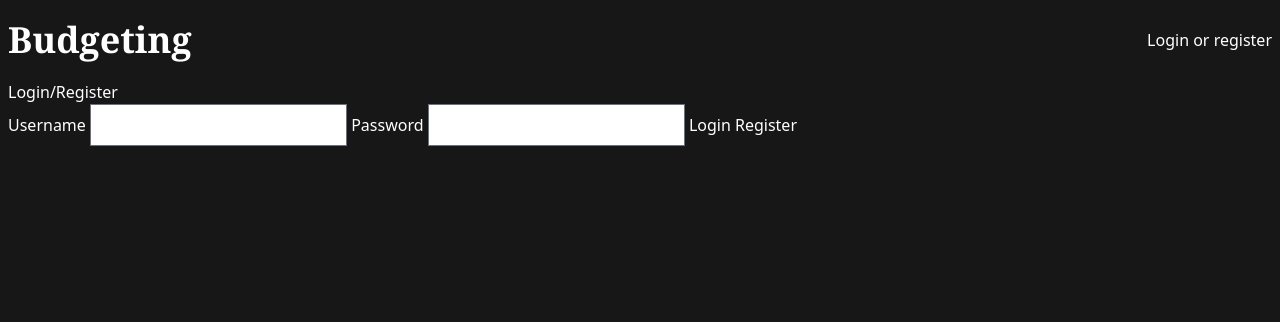
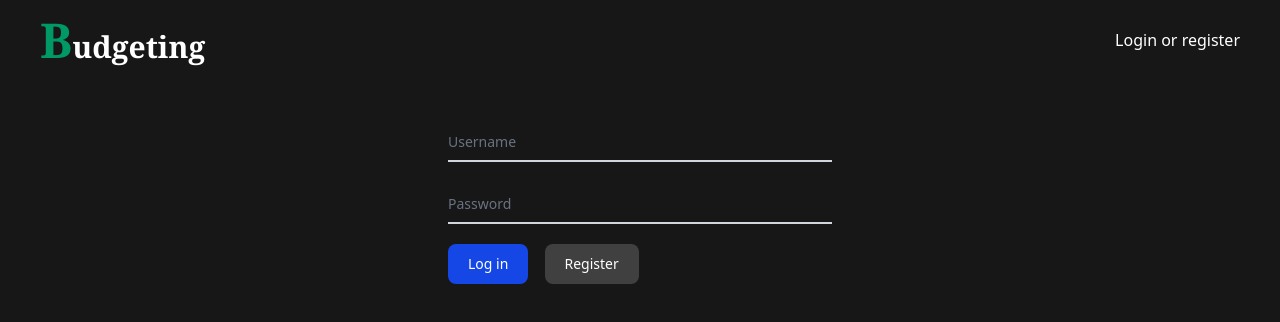
Before and after one commit to ErikAndreasKlokk/Budgeting, a SvelteKit app: page /auth in a window 1280 px wide. Shown: the top 322 px of the page. Built offline with nearby package versions, Linux system fonts and the light colour scheme; no server answers.

Commit message:
Added an actual form for auth and made the user button more intuitive

```diff
--- a/package.json
+++ b/package.json
@@ -45,6 +45,7 @@
 		"@oslojs/crypto": "^1.0.1",
 		"@oslojs/encoding": "^1.1.0",
 		"better-sqlite3": "^11.8.0",
-		"drizzle-orm": "^0.40.0"
+		"drizzle-orm": "^0.40.0",
+		"svelte-outside": "^0.0.3"
 	}
 }
--- a/src/lib/components/header.svelte
+++ b/src/lib/components/header.svelte
@@ -1,5 +1,5 @@
 <script lang="ts">
-	import { enhance } from "$app/forms";
+	import { clickOutside } from "svelte-outside";
 
     let { user } = $props()
 
@@ -7,17 +7,19 @@
 
 </script>
 
-<header class=" h-20 w-full flex items-center justify-between relative">
-    <a href="/" class=" text-4xl font-bold font-serif">Budgeting</a>
+<header class=" h-20 w-full flex items-center justify-between relative mb-10">
+    <a href="/" class=" text-3xl font-bold font-serif"><span class=" text-emerald-600 text-5xl">B</span>udgeting</a>
     {#if user}
+    <div use:clickOutside={() => openDropdown = false} >
         <button onclick={() => openDropdown = !openDropdown} class=" cursor-pointer underline text-lg font-semibold" aria-label="dropdown">{user} ↓</button>
         {#if openDropdown}
-            <form use:enhance class=" absolute border border-neutral-700 right-1 top-16 z-50 flex flex-col rounded-md  w-40 h-20 justify-around">
+            <form class=" absolute border border-neutral-700 right-1 top-16 z-50 flex flex-col rounded-md  w-40 h-20 justify-around">
                 <button formaction="/auth?/logout" formmethod="POST" class=" hover:border hover:border-neutral-700 rounded-t-md h-full bg-neutral-800 cursor-pointer">Log out</button>
                 <hr class=" border-neutral-700">
                 <a onclick={() => openDropdown = !openDropdown } href="/profile/settings" class=" hover:border hover:border-neutral-700 rounded-b-md h-full bg-neutral-800 cursor-pointer flex items-center justify-center">Settings</a>
             </form>
         {/if}
+    </div>
     {:else}
         <a href="/auth">Login or register</a>
     {/if}
--- a/src/routes/+layout.svelte
+++ b/src/routes/+layout.svelte
@@ -5,7 +5,9 @@
 	let { children, data }: LayoutProps = $props();
 </script>
 
-<div class=" bg-neutral-900 text-white min-h-screen min-w-screen px-2">
-	<Header user={data.user}/>
-	{@render children()}
+<div class=" bg-neutral-900 text-white min-h-screen min-w-screen px-2 flex justify-center">
+	<div class=" max-w-[1200px] w-full">
+		<Header user={data.user}/>
+		{@render children()}
+	</div>
 </div>
--- a/src/routes/auth/+page.svelte
+++ b/src/routes/auth/+page.svelte
@@ -5,17 +5,17 @@
 	let { form }: { form: ActionData } = $props();
 </script>
 
-<h1>Login/Register</h1>
-<form method="post" action="?/login" use:enhance>
-	<label>
-		Username
-		<input name="username" />
-	</label>
-	<label>
-		Password
-		<input type="password" name="password" />
-	</label>
-	<button>Login</button>
-	<button formaction="?/register">Register</button>
-</form>
+<form action="?/login" method="post" class="max-w-sm mx-auto" use:enhance>
+	<div class="relative z-0 w-full mb-5 group">
+		<input autocomplete="off" type="text" name="username" id="username" class="block py-2.5 px-0 w-full text-sm text-gray-900 bg-transparent border-0 border-b-2 border-gray-300 appearance-none dark:text-white dark:border-gray-600 dark:focus:border-blue-500 focus:outline-none focus:ring-0 focus:border-blue-600 peer" placeholder=" " required />
+		<label for="username" class="peer-focus:font-medium absolute text-sm text-gray-500 dark:text-gray-400 duration-300 transform -translate-y-6 scale-75 top-3 -z-10 origin-[0] peer-focus:start-0 rtl:peer-focus:translate-x-1/4 rtl:peer-focus:left-auto peer-focus:text-blue-600 peer-focus:dark:text-blue-500 peer-placeholder-shown:scale-100 peer-placeholder-shown:translate-y-0 peer-focus:scale-75 peer-focus:-translate-y-6">Username</label>
+	</div>
+	<div class="relative z-0 w-full mb-5 group">
+		<input autocomplete="off" type="password" name="password" id="password" class="block py-2.5 px-0 w-full text-sm text-gray-900 bg-transparent border-0 border-b-2 border-gray-300 appearance-none dark:text-white dark:border-gray-600 dark:focus:border-blue-500 focus:outline-none focus:ring-0 focus:border-blue-600 peer" placeholder=" " required />
+		<label for="password" class="peer-focus:font-medium absolute text-sm text-gray-500 dark:text-gray-400 duration-300 transform -translate-y-6 scale-75 top-3 -z-10 origin-[0] peer-focus:start-0 rtl:peer-focus:translate-x-1/4 peer-focus:text-blue-600 peer-focus:dark:text-blue-500 peer-placeholder-shown:scale-100 peer-placeholder-shown:translate-y-0 peer-focus:scale-75 peer-focus:-translate-y-6">Password</label>
+	</div>
+	<button type="submit" class="text-white bg-blue-700 hover:bg-blue-800 focus:ring-4 focus:outline-none focus:ring-blue-300 font-medium rounded-lg text-sm w-full sm:w-auto px-5 py-2.5 text-center dark:bg-blue-600 dark:hover:bg-blue-700 dark:focus:ring-blue-800">Log in</button>
+	<button type="submit" formaction="?/register" class="text-white bg-neutral-700 hover:bg-neutral-800 focus:ring-4 focus:outline-none focus:ring-neutral-300 font-medium rounded-lg text-sm w-full sm:w-auto px-5 py-2.5 text-center dark:bg-neutral-600 dark:hover:bg-neutral-700 dark:focus:ring-neutral-800 ml-3">Register</button>
+  </form>
+
 <p style="color: red">{form?.message ?? ''}</p>
```
Also changed, not shown: 1 other file (tests, documents, lock files or other folders).
